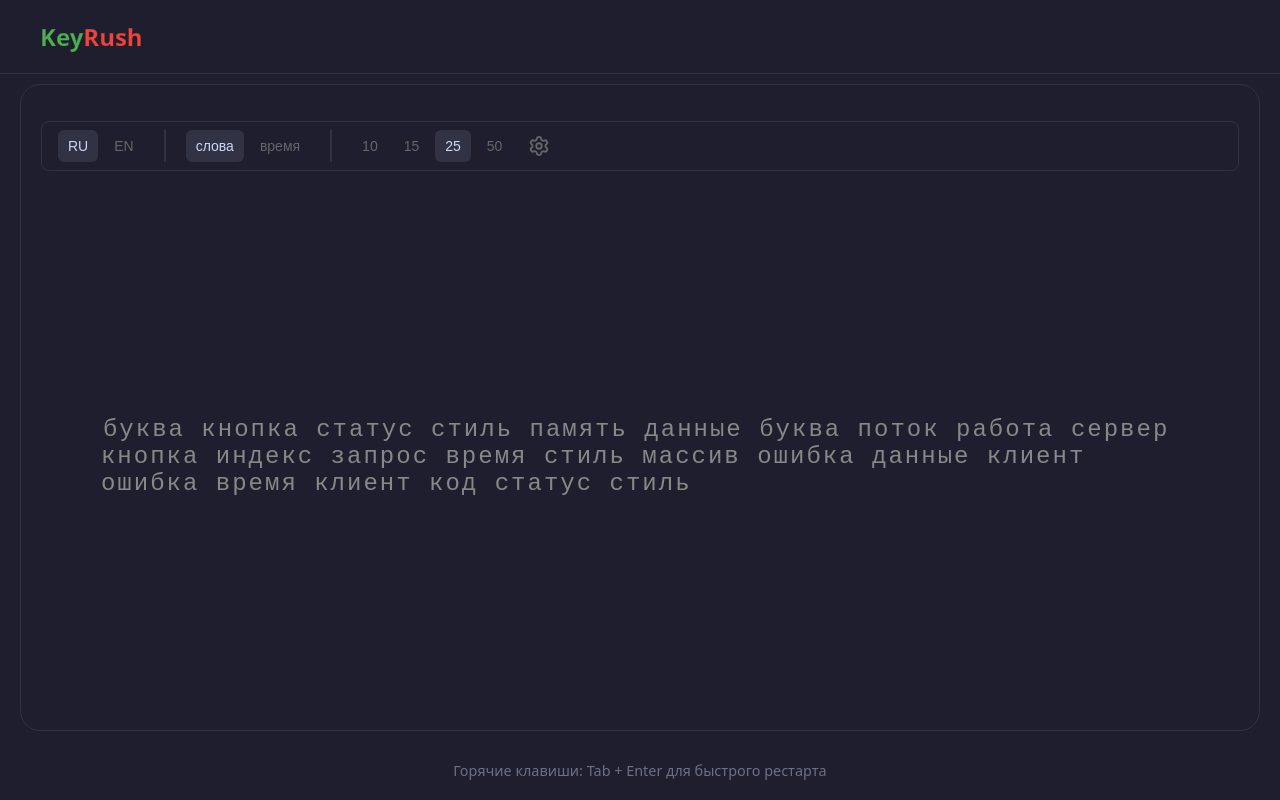
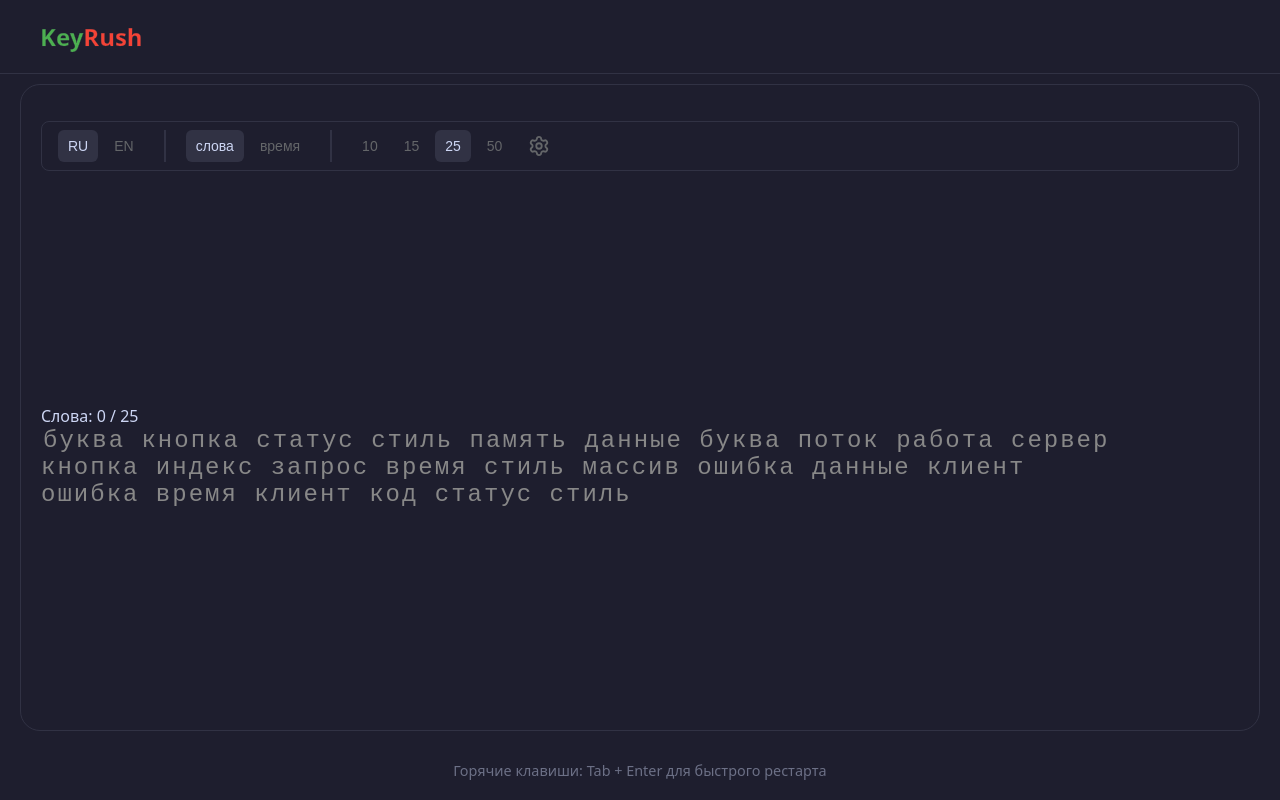
Before and after one commit to Glebess/KeyRush, a React (Vite) app: page / in a window 1280 px wide. Built offline with nearby package versions, Linux system fonts and the light colour scheme.

Commit message:
feat(typing-box): underlining incorrect words, improving code readability

```diff
--- /dev/null
+++ b/src/widgets/typing-box/ui/Char/Char.tsx
@@ -0,0 +1,24 @@
+import { memo } from "react";
+import type { TypedCharacter } from "@/entities/session";
+import styles from "../TypingBox.module.css";
+
+interface CharProps {
+  charObj: TypedCharacter;
+  isCaret?: boolean;
+}
+
+export const Char = memo(({ charObj, isCaret }: CharProps) => {
+  let charClass = styles.char;
+
+  if (charObj.state === "correct") {
+    charClass += ` ${styles.correct}`;
+  } else if (charObj.state === "incorrect") {
+    charClass += ` ${styles.incorrect}`;
+  }
+
+  if (isCaret) {
+    charClass += ` ${styles.current}`;
+  }
+
+  return <span className={charClass}>{charObj.char}</span>;
+});
--- a/src/widgets/typing-box/ui/TypingBox.module.css
+++ b/src/widgets/typing-box/ui/TypingBox.module.css
@@ -9,9 +9,6 @@
 .char {
   position: relative;
   transition: color 0.1s ease;
-}
-
-.idle {
   color: #888;
 }
 
@@ -21,7 +18,10 @@
 
 .incorrect {
   color: #f44336;
-  background-color: rgba(244, 67, 54, 0.2);
+  text-underline-offset: 4px;
+}
+.wordIncorrect {
+  text-decoration: underline #f44336;
 }
 
 .current {
--- a/src/widgets/typing-box/ui/TypingBox.tsx
+++ b/src/widgets/typing-box/ui/TypingBox.tsx
@@ -1,6 +1,8 @@
 import { useTypingEngine } from "@/entities/session";
+import { Word } from "./Word/Word";
+import type { TypingBoxProps } from "../model/types";
 import styles from "./TypingBox.module.css";
-import type { TypingBoxProps } from "../model/types";
+
 export const TypingBox = ({ text }: TypingBoxProps) => {
   const {
     words,
@@ -9,22 +11,42 @@ export const TypingBox = ({ text }: TypingBoxProps) => {
     currentWordIndex,
     wordStatuses,
     isCurrentWordHasError,
-    stats,
   } = useTypingEngine(text);
 
   const totalWords = words.length;
+
   return (
-    <div className={styles.box}>
-      {charStates.map((item, index) => (
-        <span
-          key={index}
-          className={`${styles.char} ${styles[item.state]} ${
-            index === currentIndex ? styles.current : ""
-          }`}
-        >
-          {item.char}
+    <div className={styles.wrapper}>
+      <div className={styles.statsBar}>
+        <span>
+          Слова: {currentWordIndex} / {totalWords}
         </span>
-      ))}
+      </div>
+
+      <div className={styles.box}>
+        {words.map((w, index) => {
+          const isActive = index === currentWordIndex;
+          const isIncorrect =
+            index < currentWordIndex && wordStatuses[index] === "incorrect";
+
+          const wordChars = charStates.slice(w.startIndex, w.endIndex + 1);
+
+          const spaceChar = charStates[w.endIndex + 1];
+
+          return (
+            <Word
+              key={index}
+              chars={wordChars}
+              spaceChar={spaceChar}
+              isActive={isActive}
+              hasError={isActive && isCurrentWordHasError}
+              isIncorrect={isIncorrect}
+              startIndex={w.startIndex}
+              currentIndex={currentIndex}
+            />
+          );
+        })}
+      </div>
     </div>
   );
 };
--- /dev/null
+++ b/src/widgets/typing-box/ui/Word/Word.tsx
@@ -0,0 +1,54 @@
+import { memo } from "react";
+import type { TypedCharacter } from "@/entities/session";
+import { Char } from "../Char/Char";
+import styles from "../TypingBox.module.css";
+
+interface WordProps {
+  chars: TypedCharacter[];
+  spaceChar?: TypedCharacter; // 👈 Передаем пробел отдельно
+  isActive: boolean;
+  hasError: boolean;
+  isIncorrect: boolean;
+  startIndex: number;
+  currentIndex: number;
+}
+
+export const Word = memo(
+  ({
+    chars,
+    spaceChar,
+    isActive,
+    hasError,
+    isIncorrect,
+    startIndex,
+    currentIndex,
+  }: WordProps) => {
+    let wordClass = styles.word;
+
+    if (isActive) {
+      wordClass += ` ${styles.active}`;
+      if (hasError) wordClass += ` ${styles.hasError}`;
+    } else if (isIncorrect) {
+      wordClass += ` ${styles.wordIncorrect}`;
+    }
+
+    const spaceIndex = startIndex + chars.length;
+
+    return (
+      <span className={styles.wordWrapper}>
+        <span className={wordClass}>
+          {chars.map((charObj, index) => {
+            const globalIndex = startIndex + index;
+            const isCaret = globalIndex === currentIndex;
+
+            return <Char key={index} charObj={charObj} isCaret={isCaret} />;
+          })}
+        </span>
+
+        {spaceChar && (
+          <Char charObj={spaceChar} isCaret={spaceIndex === currentIndex} />
+        )}
+      </span>
+    );
+  },
+);
```
